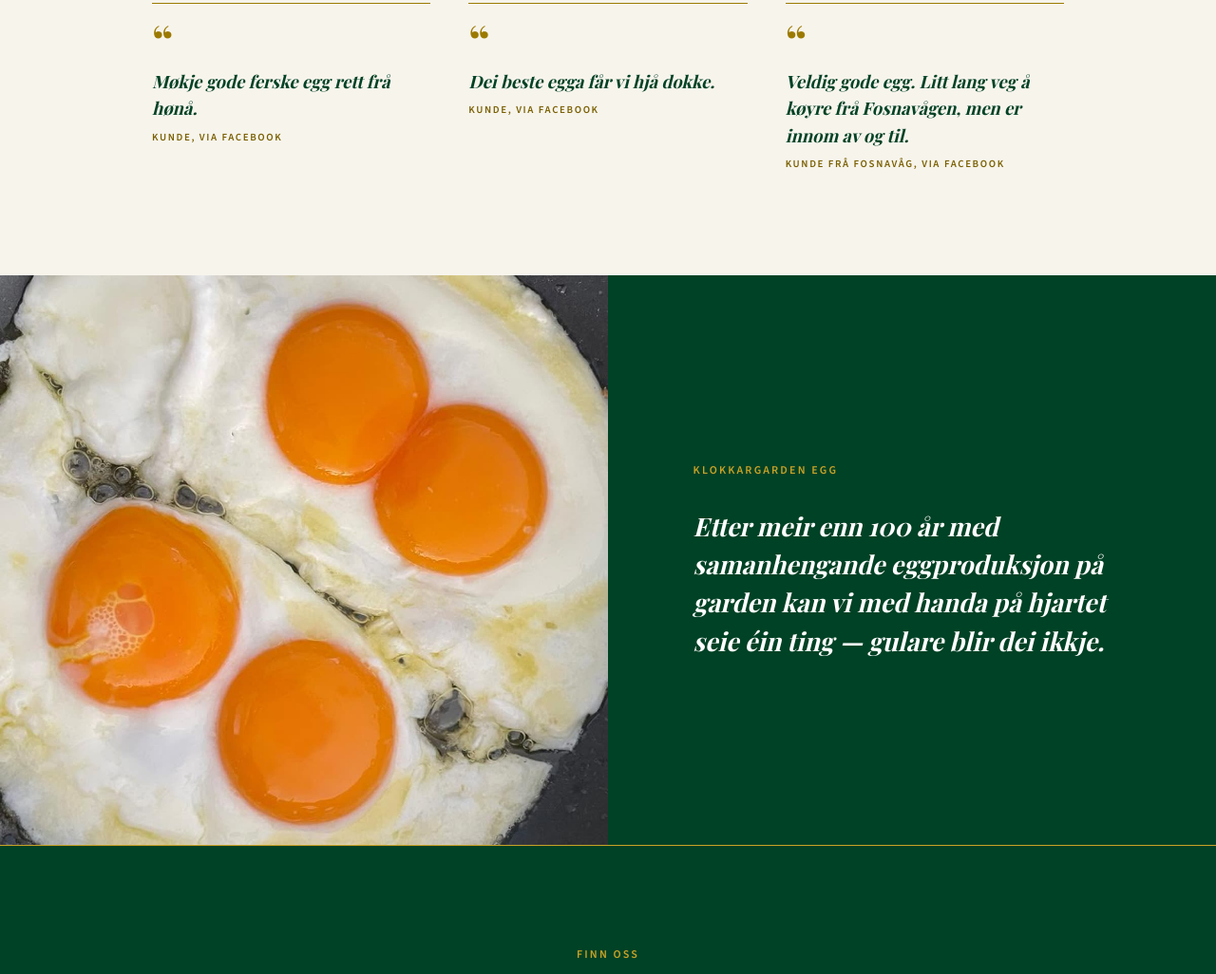
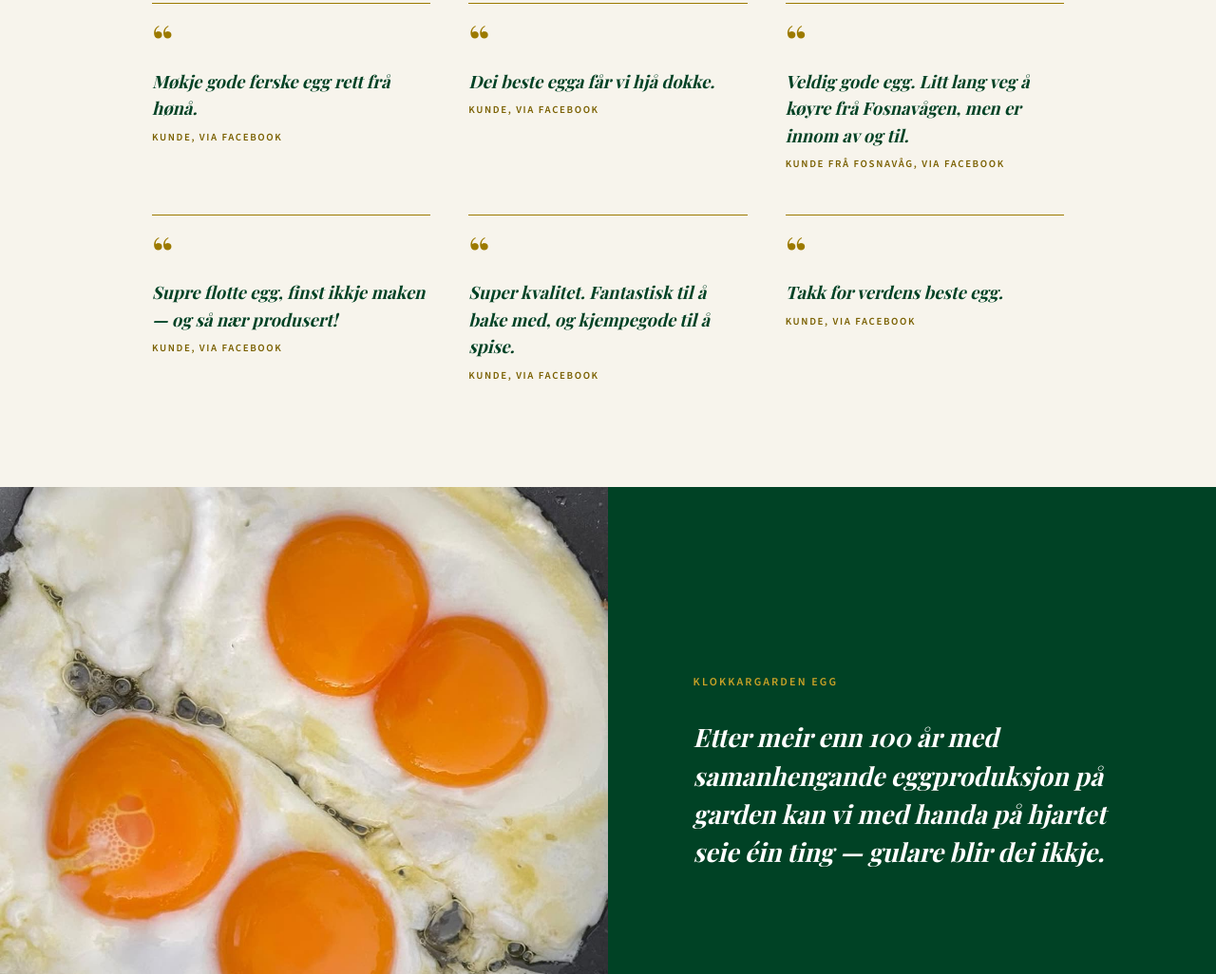
Before and after one commit to ingarteigene-svg/klokkargarden, a plain HTML site: page index.html in a window 1280 px wide. Shown: the part 4800-5826 px from the top of the page at 95% size. Drawn offline with nearby package versions, Linux system fonts and the light colour scheme; a web font is replaced by a local one.

Commit message:
Kundeomtalar: utvida til seks (to rader)
Co-Authored-By: Claude Fable 5 <noreply@anthropic.com>

```diff
--- a/index.html
+++ b/index.html
@@ -938,6 +938,18 @@
         <p>Veldig gode egg. Litt lang veg &aring; k&oslash;yre fr&aring; Fosnav&aring;gen, men er innom av og til.</p>
         <cite>Kunde fr&aring; Fosnav&aring;g, via Facebook</cite>
       </figure>
+      <figure class="omtale">
+        <p>Supre flotte egg, finst ikkje maken &mdash; og s&aring; n&aelig;r produsert!</p>
+        <cite>Kunde, via Facebook</cite>
+      </figure>
+      <figure class="omtale">
+        <p>Super kvalitet. Fantastisk til &aring; bake med, og kjempegode til &aring; spise.</p>
+        <cite>Kunde, via Facebook</cite>
+      </figure>
+      <figure class="omtale">
+        <p>Takk for verdens beste egg.</p>
+        <cite>Kunde, via Facebook</cite>
+      </figure>
     </div>
   </section>
 
```
